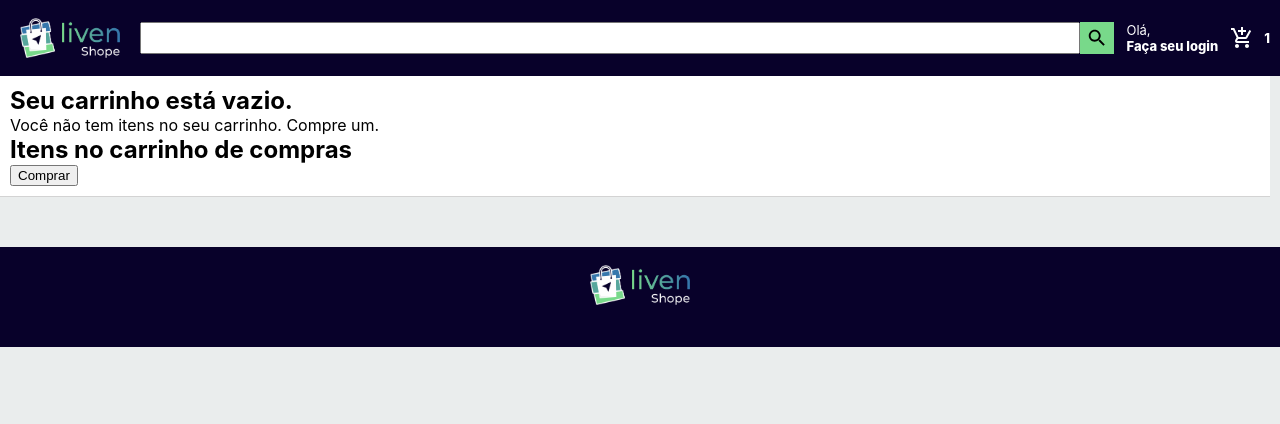
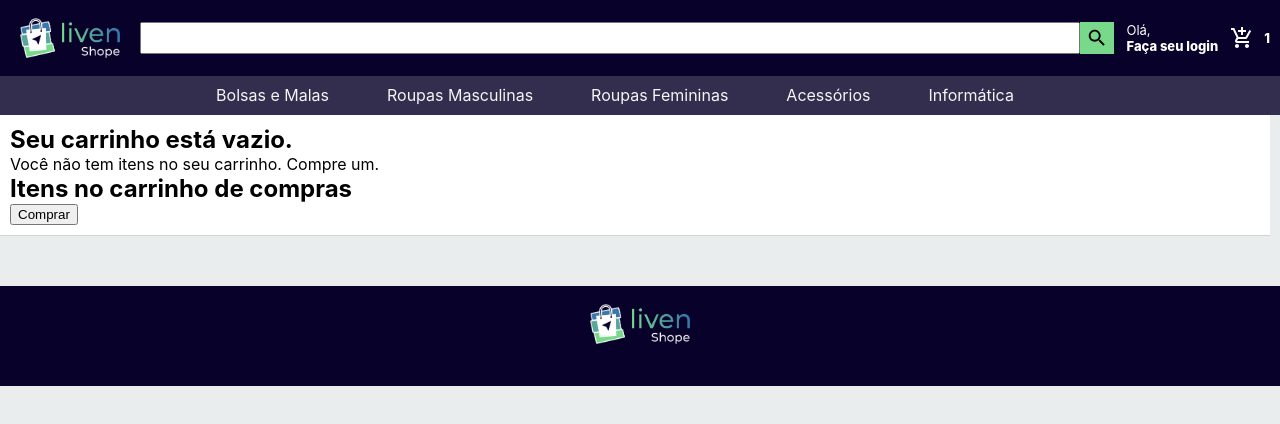
Before and after one commit to eosantos/ecommerce-reactjs-app, a React (Create React App) app: page /checkout in a window 1280 px wide. Shown: the top 424 px of the page. Built offline with nearby package versions, Linux system fonts and the light colour scheme.

Commit message:
added Navilinks

```diff
--- a/src/App.js
+++ b/src/App.js
@@ -4,6 +4,7 @@ import Home from "./components/Home";
 import Footer from "./components/Footer";
 import { BrowserRouter as Router, Route, Switch } from "react-router-dom";
 import Checkout from "./components/Checkout";
+import Navilinks from "./components/Navlinks";
 
 function App() {
   return (
@@ -12,11 +13,13 @@ function App() {
         <Switch>
           <Route path="/checkout">
             <Header />
+            <Navilinks />
             <Checkout />
             <Footer />
           </Route>
           <Route path="/">
             <Header />
+            <Navilinks />
             <Home />
             <Footer />
           </Route>
--- /dev/null
+++ b/src/components/Navlinks.css
@@ -0,0 +1,31 @@
+.navilinks {
+  background-color: rgba(8, 1, 42, 0.808);
+  height: 39px;
+  color: white;
+}
+
+.navilinks-outer {
+  width: 70%;
+  margin: auto;
+  padding: 6px;
+}
+
+.navilinks-outer a {
+  color: whitesmoke;
+  text-decoration: none;
+  cursor: pointer;
+  padding: 4px;
+  margin-top: 10px;
+  margin-right: 50px;
+  border: 1px rgba(8, 1, 42, 0.808);
+}
+
+.navilinks-outer a:hover {
+  border: 1px solid #fff;
+  border-radius: 4px;
+}
+
+.navilinks-inner {
+  margin-top: 3px;
+  text-align: center;
+}
--- /dev/null
+++ b/src/components/Navlinks.js
@@ -0,0 +1,21 @@
+import React from "react";
+import { Link } from "react-router-dom";
+import "./Navlinks.css";
+
+function Navilinks() {
+  return (
+    <div className="navilinks">
+      <div className="navilinks-outer">
+        <div className="navilinks-inner">
+          <Link>Bolsas e Malas</Link>
+          <Link>Roupas Masculinas</Link>
+          <Link>Roupas Femininas</Link>
+          <Link>Acessórios</Link>
+          <Link>Informática</Link>
+        </div>
+      </div>
+    </div>
+  );
+}
+
+export default Navilinks;
```
Also changed, not shown: src/assets/img/BannerLivenShop.png.
